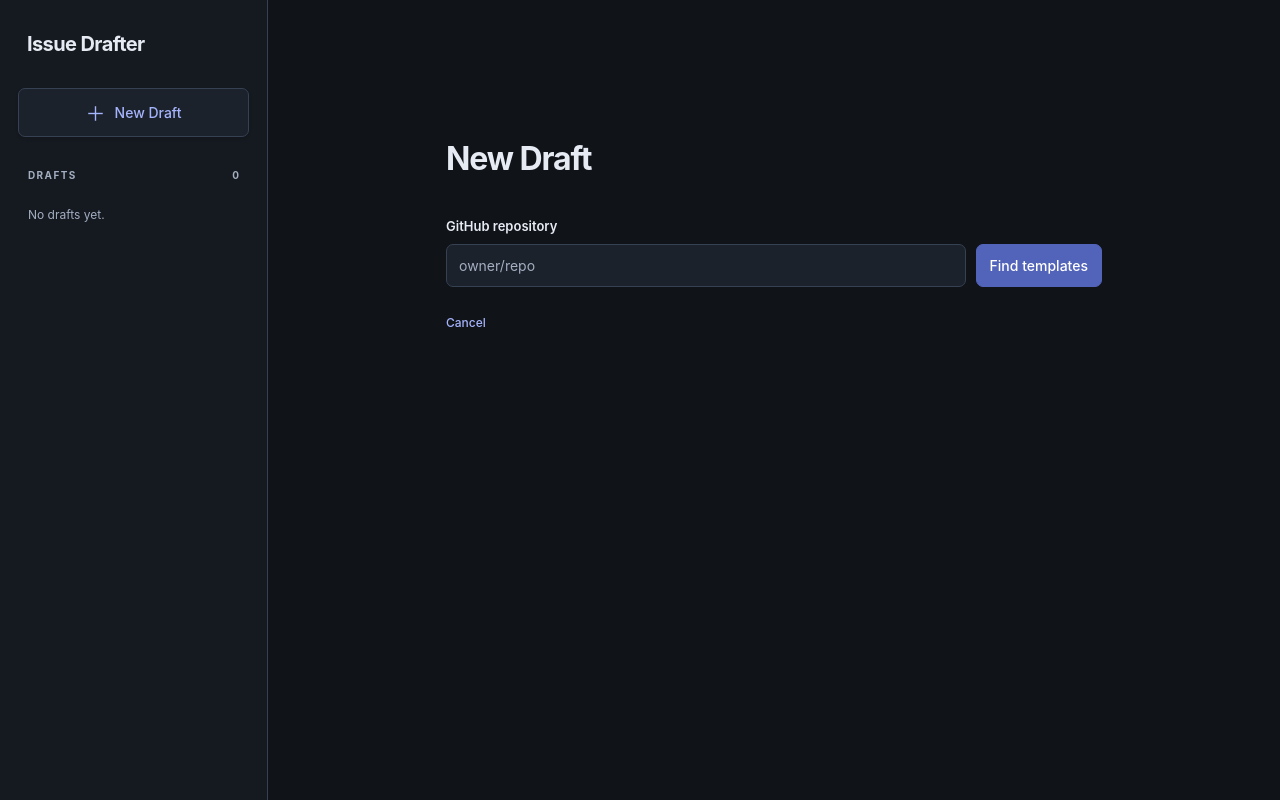
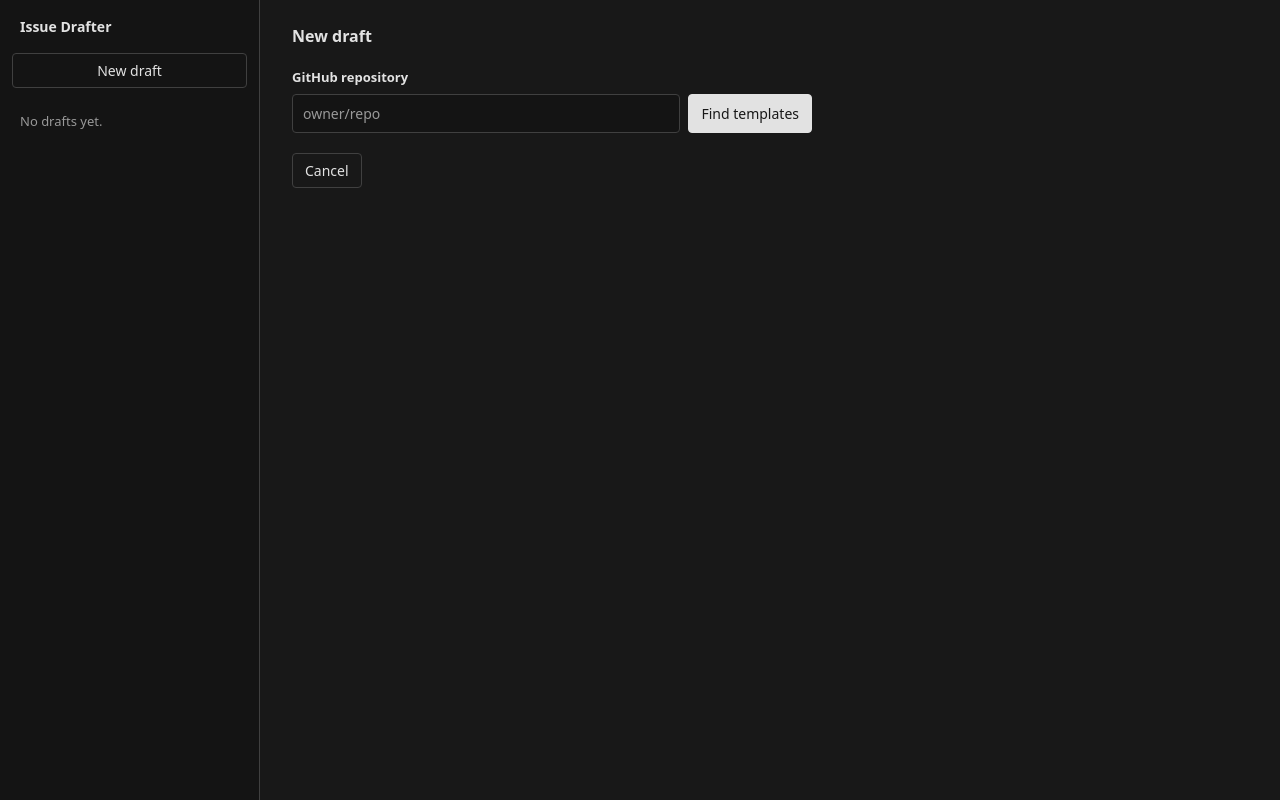
Before and after one commit to tamiroh/issue-drafter, a Svelte app: page / in a window 1280 px wide. Built offline with nearby package versions, Linux system fonts and the light colour scheme.

Commit message:
Update UI

```diff
--- a/index.html
+++ b/index.html
@@ -3,7 +3,7 @@
   <head>
     <meta charset="UTF-8" />
     <meta name="viewport" content="width=device-width, initial-scale=1.0" />
-    <meta name="theme-color" content="#101318" />
+    <meta name="theme-color" content="#181818" />
     <meta name="color-scheme" content="dark" />
     <title>Issue Drafter</title>
   </head>
--- a/src/App.svelte
+++ b/src/App.svelte
@@ -122,14 +122,12 @@
     <button
       class="new-draft"
       disabled={loading || loadFailed}
-      onclick={() => (creating = true)}
-      ><span aria-hidden="true">＋</span> New Draft</button
+      onclick={() => (creating = true)}>New draft</button
     >
-    <div class="sidebar-label">DRAFTS <span>{drafts.length}</span></div>
     <nav aria-label="Drafts">
       {#each repositories as repository (repository)}
         <div class="repository-group">
-          <h2><span aria-hidden="true">▱</span> {repository}</h2>
+          <h2>{repository}</h2>
           {#each drafts.filter((draft) => draft.repository === repository) as draft (draft.id)}
             <div
               class="draft-row"
@@ -145,8 +143,9 @@
                   creating = false;
                 }}
                 ><span>{draft.title || "Untitled draft"}</span><small
+                  class:error={statuses[draft.id] === "Save failed"}
                   >{statuses[draft.id] === "Save failed"
-                    ? "Not saved · Retry in editor"
+                    ? "Not saved"
                     : new Date(draft.updatedAt).toLocaleDateString(undefined, {
                         month: "short",
                         day: "numeric",
@@ -171,7 +170,7 @@
         {#if loadFailed}<button onclick={load}>Retry</button>{/if}
       </div>{/if}
     {#if loading}<div class="empty-state">
-        Loading your drafts…
+        Loading…
       </div>{:else if loadFailed}<div class="empty-state">
         Browser storage is required to safely save drafts.
       </div>{:else if creating}<NewDraft
@@ -183,10 +182,8 @@
           onchange={edit}
           onretry={() => current && save(current)}
         />{/key}{:else}<div class="empty-state">
-        <h1>No draft selected</h1>
-        <button class="primary" onclick={() => (creating = true)}
-          >New Draft</button
-        >
+        <p>No draft selected.</p>
+        <button onclick={() => (creating = true)}>New draft</button>
       </div>{/if}
   </main>
 </div>
@@ -203,31 +200,25 @@
   :global(:root) {
     color-scheme: dark;
 
-    --background: #101318;
-    --sidebar: #151920;
-    --surface: #1c222c;
-    --surface-hover: #283141;
-    --selected: #2a3354;
-    --border: #364153;
-    --text: #e6eaf2;
-    --muted: #a3aec0;
-    --accent: #a5b4fc;
-    --success: #8fd3a8;
-    --danger: #ff9aa9;
-    --notice-bg: #332c1e;
-    --notice-text: #ebca88;
+    --background: #181818;
+    --inset: #141414;
+    --surface: #262626;
+    --selected: #2e2e2e;
+    --border: #404040;
+    --text: #e2e2e2;
+    --muted: #999;
+    --link: #8cb4f0;
+    --danger: #f0776c;
 
     font-family:
-      Inter,
+      system-ui,
       -apple-system,
-      BlinkMacSystemFont,
       "Segoe UI",
       sans-serif;
+    font-size: 14px;
+    line-height: 1.5;
     color: var(--text);
     background: var(--background);
-    font-synthesis: none;
-    font-weight: 400;
-    font-size: 14px;
   }
 
   :global(*) {
@@ -249,33 +240,30 @@
   :global(.button) {
     cursor: pointer;
     border: 1px solid var(--border);
-    border-radius: 7px;
-    background: var(--surface);
+    border-radius: 4px;
+    background: transparent;
     color: var(--text);
-    padding: 9px 13px;
-    font-weight: 550;
+    padding: 6px 12px;
     text-decoration: none;
     display: inline-flex;
     align-items: center;
     justify-content: center;
-    gap: 9px;
-    transition: background 0.15s;
+    white-space: nowrap;
   }
 
   :global(button:hover),
   :global(.button:hover) {
-    background: var(--surface-hover);
+    background: var(--surface);
   }
 
   :global(button:disabled) {
     opacity: 0.5;
-    cursor: wait;
+    cursor: default;
   }
 
-  :global(button:focus-visible),
-  :global(a:focus-visible) {
-    outline: 3px solid var(--accent);
-    outline-offset: 3px;
+  :global(:focus-visible) {
+    outline: 2px solid var(--link);
+    outline-offset: 1px;
   }
 
   :global(input),
@@ -283,18 +271,11 @@
   :global(select) {
     width: 100%;
     border: 1px solid var(--border);
-    border-radius: 7px;
-    background: var(--surface);
+    border-radius: 4px;
+    background: var(--inset);
     color: inherit;
-    padding: 12px;
-    outline: none;
-  }
-
-  :global(input:focus),
-  :global(textarea:focus),
-  :global(select:focus) {
-    border-color: var(--accent);
-    box-shadow: 0 0 0 3px #a5b4fc26;
+    padding: 8px 10px;
+    outline-offset: -1px;
   }
 
   :global(input::placeholder),
@@ -304,99 +285,58 @@
   }
 
   :global(a) {
-    color: var(--accent);
+    color: var(--link);
   }
 
   :global(label) {
     display: block;
     font-size: 13px;
     font-weight: 600;
-    margin-bottom: 10px;
-  }
-
-  :global(h1) {
-    font-size: 32px;
-    letter-spacing: -1.1px;
-    line-height: 1.2;
-    font-weight: 650;
-  }
-
-  :global(p) {
-    line-height: 1.7;
+    margin-bottom: 6px;
   }
 
   .app-shell {
     display: grid;
-    grid-template-columns: 268px minmax(0, 1fr);
+    grid-template-columns: 260px minmax(0, 1fr);
     min-height: 100dvh;
   }
 
   .sidebar {
-    background: var(--sidebar);
+    background: var(--inset);
     border-right: 1px solid var(--border);
-    padding: 32px 18px 20px;
-    display: flex;
-    flex-direction: column;
+    padding: 16px 12px;
   }
 
   .brand {
-    display: flex;
-    align-items: center;
-    gap: 8px;
+    display: block;
     text-decoration: none;
     color: var(--text);
-    font-size: 20px;
-    letter-spacing: -0.6px;
-    font-weight: 700;
-    padding: 0 9px;
+    font-weight: 600;
+    padding: 0 8px;
   }
 
   .new-draft {
     width: 100%;
-    margin: 32px 0;
-    color: var(--accent);
-    border-color: var(--border);
-    box-shadow: 0 2px 3px #0000001a;
-  }
-
-  .new-draft span {
-    font-size: 20px;
-  }
-
-  .sidebar-label {
-    display: flex;
-    justify-content: space-between;
-    padding: 0 10px;
-    color: var(--muted);
-    font-size: 10px;
-    letter-spacing: 1.4px;
-    font-weight: 650;
-  }
-
-  .sidebar-label span {
-    letter-spacing: 0;
-  }
-
-  .repository-group {
-    margin-top: 22px;
+    margin: 16px 0 8px;
   }
 
   .repository-group h2 {
     font-size: 12px;
-    font-weight: 600;
+    font-weight: 400;
     overflow-wrap: anywhere;
-    padding: 0 10px;
+    margin: 16px 0 4px;
+    padding: 0 8px;
     color: var(--muted);
-    display: flex;
-    gap: 7px;
-    line-height: 1.6;
   }
 
   .draft-row {
     display: flex;
-    border-radius: 7px;
-    margin-top: 5px;
     align-items: center;
+    border-radius: 4px;
+  }
+
+  .draft-row:hover {
+    background: var(--surface);
   }
 
   .draft-row.selected {
@@ -406,59 +346,63 @@
   .draft-select {
     flex: 1;
     min-width: 0;
-    background: transparent;
+    background: none;
     border: 0;
-    align-items: flex-start;
-    flex-direction: column;
-    padding: 12px;
-    gap: 6px;
-    text-align: left;
+    justify-content: space-between;
+    align-items: baseline;
+    gap: 8px;
+    padding: 6px 0 6px 8px;
     font-size: 13px;
   }
 
   .draft-select span {
-    max-width: 100%;
+    min-width: 0;
     overflow: hidden;
     text-overflow: ellipsis;
-    white-space: nowrap;
   }
 
   .draft-select small {
-    font-size: 11px;
+    font-size: 12px;
     color: var(--muted);
-    font-weight: 400;
-  }
-
-  .selected .draft-select {
-    color: var(--accent);
   }
 
   .delete-draft {
     background: none;
     border: 0;
-    padding: 6px 10px;
-    font-size: 20px;
+    padding: 4px 8px;
+    font-size: 16px;
+    line-height: 1;
     color: var(--muted);
+  }
+
+  .delete-draft:hover {
+    color: var(--text);
   }
 
   .empty-list {
     color: var(--muted);
-    font-size: 12px;
-    padding: 12px 10px;
+    font-size: 13px;
+    margin: 16px 0 0;
+    padding: 0 8px;
   }
 
   main {
     min-width: 0;
+    padding: 24px 32px;
+  }
+
+  main > :global(*) {
+    max-width: 820px;
   }
 
   :global(.primary) {
-    background: #5263ba;
-    color: #fff;
-    border-color: #5263ba;
+    background: var(--text);
+    color: var(--background);
+    border-color: var(--text);
   }
 
   :global(.primary:hover) {
-    background: #6172cc;
+    background: #fff;
   }
 
   :global(.muted) {
@@ -468,52 +412,50 @@
   :global(.text-button) {
     background: none;
     border: 0;
-    color: var(--accent);
-    padding: 10px 0;
-    font-size: 12px;
+    color: inherit;
+    padding: 0;
+    text-decoration: underline;
+  }
+
+  :global(.text-button:hover) {
+    background: none;
   }
 
   :global(.error) {
-    color: var(--danger) !important;
+    color: var(--danger);
   }
 
   :global(.notice),
   :global(.global-error) {
-    background: var(--notice-bg);
-    color: var(--notice-text);
-    border-radius: 6px;
-    padding: 12px 15px;
-    font-size: 12px;
-    line-height: 1.6;
+    border: 1px solid var(--border);
+    border-radius: 4px;
+    padding: 8px 12px;
+    font-size: 13px;
   }
 
   .global-error {
-    margin: 20px;
+    display: flex;
+    align-items: center;
+    justify-content: space-between;
+    gap: 12px;
+    margin-bottom: 16px;
   }
 
   .empty-state {
-    text-align: center;
-    padding: 100px 25px;
     color: var(--muted);
   }
 
-  @media (min-width: 1500px) {
-    .app-shell {
-      grid-template-columns: 300px minmax(0, 1fr);
-    }
+  .empty-state p {
+    margin: 0 0 12px;
   }
 
   @media (max-width: 760px) {
     .app-shell {
-      grid-template-columns: 210px minmax(0, 1fr);
+      grid-template-columns: 200px minmax(0, 1fr);
     }
 
-    .sidebar {
-      padding: 24px 10px;
-    }
-
-    .brand {
-      font-size: 16px;
+    main {
+      padding: 16px;
     }
   }
 
@@ -525,28 +467,11 @@
     .sidebar {
       border-right: 0;
       border-bottom: 1px solid var(--border);
-      padding: 18px;
-    }
-
-    .brand {
-      font-size: 20px;
-    }
-
-    .new-draft {
-      margin: 16px 0;
     }
 
     .sidebar nav {
       max-height: 190px;
       overflow: auto;
     }
-
-    .repository-group {
-      margin-top: 10px;
-    }
-
-    .empty-list {
-      margin: 5px 0;
-    }
   }
 </style>
--- a/src/ConfirmDelete.svelte
+++ b/src/ConfirmDelete.svelte
@@ -31,59 +31,58 @@
 >
   <h2 id="delete-title">Delete this draft?</h2>
   <p>
-    “{title || "Untitled draft"}” will be permanently removed from this browser.
+    “{title || "Untitled draft"}” will be removed from this browser. This can't
+    be undone.
   </p>
   <div>
-    <button disabled={busy} onclick={oncancel}>Keep draft</button><button
+    <button disabled={busy} onclick={oncancel}>Cancel</button><button
       class="danger"
       disabled={busy}
-      onclick={onconfirm}>{busy ? "Deleting…" : "Delete draft"}</button
+      onclick={onconfirm}>{busy ? "Deleting…" : "Delete"}</button
     >
   </div>
 </dialog>
 
 <style>
   .confirm-dialog {
-    background: var(--surface);
-    padding: 28px;
-    border-radius: 12px;
-    max-width: 440px;
-    box-shadow: 0 15px 60px #00000066;
+    background: var(--background);
+    color: var(--text);
+    border: 1px solid var(--border);
+    border-radius: 6px;
+    padding: 20px;
+    width: calc(100% - 40px);
+    max-width: 400px;
+  }
+
+  .confirm-dialog::backdrop {
+    background: #0009;
   }
 
   .confirm-dialog h2 {
-    font-size: 20px;
-    margin-top: 0;
+    font-size: 16px;
+    margin: 0 0 8px;
   }
 
   .confirm-dialog p {
     color: var(--muted);
+    margin: 0;
     overflow-wrap: anywhere;
   }
 
   .confirm-dialog > div {
     display: flex;
     justify-content: flex-end;
-    gap: 10px;
-    margin-top: 24px;
+    gap: 8px;
+    margin-top: 20px;
   }
 
   .danger {
-    background: #a52f45;
-    color: white;
-    border-color: #a52f45;
+    background: #b3382f;
+    color: #fff;
+    border-color: #b3382f;
   }
 
   .danger:hover {
-    background: #bd3d54;
-  }
-
-  .confirm-dialog {
-    border: 0;
-    width: calc(100% - 40px);
-  }
-
-  .confirm-dialog::backdrop {
-    background: #00000099;
+    background: #c8443a;
   }
 </style>
--- a/src/NewDraft.svelte
+++ b/src/NewDraft.svelte
@@ -87,7 +87,7 @@
 </script>
 
 <section class="creation">
-  <h1>New Draft</h1>
+  <h1>New draft</h1>
   <form
     onsubmit={(event) => {
       event.preventDefault();
@@ -103,7 +103,7 @@
         oninput={reset}
         autocomplete="off"
         required
-      /><button class="primary" disabled={loading}
+      /><button class:primary={!loadedRepo} disabled={loading}
         >{loading ? "Loading…" : "Find templates"}</button
       >
     </div>
@@ -122,68 +122,53 @@
           {templates.find((item) => item.path === selected)?.about}
         </p>{/if}
       {#if message}<p class="notice" role="status">{message}</p>{/if}
-      <button class="primary" onclick={create}
-        >Create draft{loading ? " without a template" : ""}</button
-      >
     </div>
   {/if}
-  <button class="text-button" onclick={oncancel}>Cancel</button>
+  <div class="actions">
+    {#if loadedRepo}<button class="primary" onclick={create}
+        >Create draft{loading ? " without a template" : ""}</button
+      >{/if}<button onclick={oncancel}>Cancel</button>
+  </div>
 </section>
 
 <style>
-  .creation {
-    max-width: 720px;
-    margin: 90px auto;
-    padding: 32px;
+  .creation h1 {
+    font-size: 16px;
+    font-weight: 600;
+    margin: 0 0 20px;
   }
 
-  .creation h1 {
-    margin: 18px 0 12px;
-  }
-
-  .creation form {
-    margin-top: 40px;
+  .creation > :global(*) {
+    max-width: 520px;
   }
 
   .repository-input {
     display: flex;
-    gap: 10px;
-  }
-
-  .repository-input button {
-    white-space: nowrap;
+    gap: 8px;
   }
 
   .template-picker {
-    margin-top: 26px;
+    margin-top: 16px;
   }
 
-  .template-picker > .primary {
-    margin-top: 18px;
+  .template-picker p {
+    font-size: 13px;
+    margin: 8px 0 0;
   }
 
-  .creation > .text-button {
-    margin-top: 18px;
+  .creation > .error {
+    margin: 8px 0 0;
   }
 
-  @media (max-width: 760px) {
+  .actions {
+    display: flex;
+    gap: 8px;
+    margin-top: 20px;
+  }
+
+  @media (max-width: 520px) {
     .repository-input {
       flex-direction: column;
     }
-
-    .creation {
-      margin: 30px auto;
-      padding: 24px;
-    }
-
-    .creation h1 {
-      font-size: 27px;
-    }
-  }
-
-  @media (max-width: 520px) {
-    .creation {
-      margin: 10px auto;
-    }
   }
 </style>
```
Also changed, not shown: src/Editor.svelte (+77 -151 lines).
